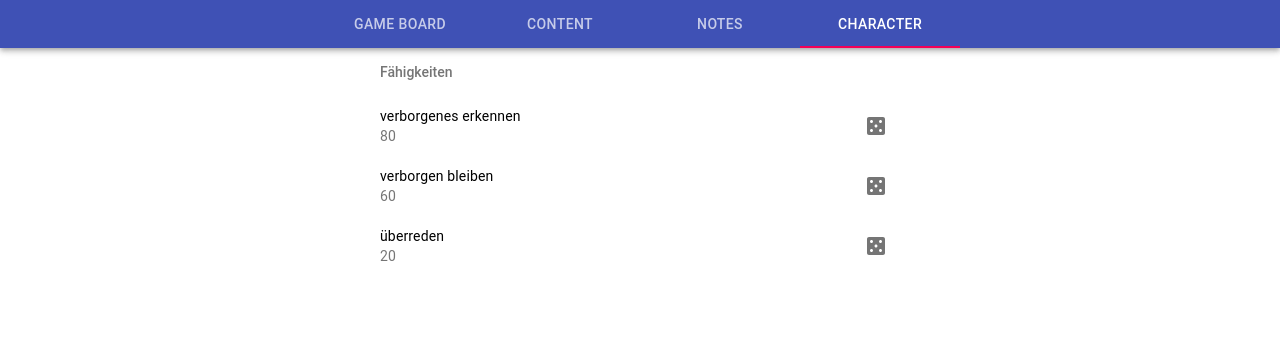
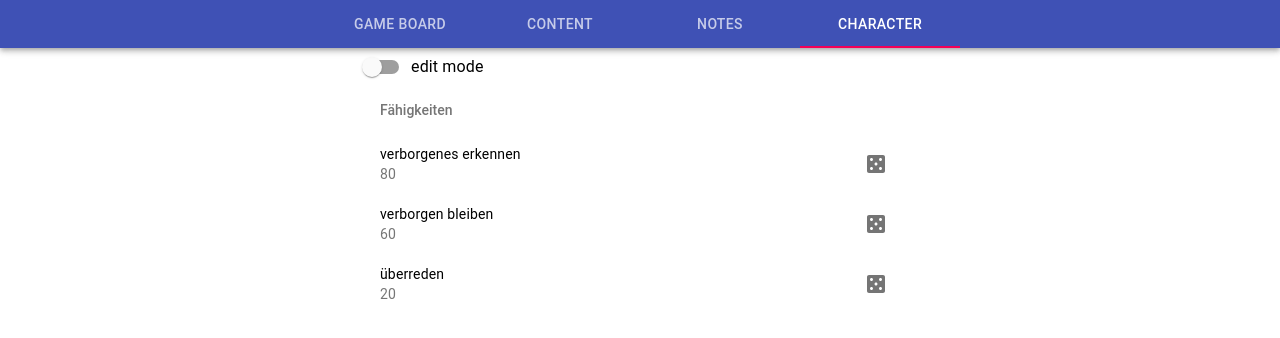
Before and after one commit to XzzX/vtt-frontend, a React (Create React App) app: page /character in a window 1280 px wide. Shown: the top 338 px of the page. Built offline with nearby package versions, Linux system fonts and the light colour scheme.

Commit message:
character sheet update

```diff
--- a/package.json
+++ b/package.json
@@ -12,12 +12,14 @@
     "react": "^16.13.1",
     "react-dom": "^16.13.1",
     "react-markdown": "^4.3.1",
+    "react-redux": "^7.2.1",
     "react-responsive-pinch-zoom-pan": "^0.3.0",
     "react-router": "^5.2.0",
     "react-router-dom": "^5.2.0",
     "react-scripts": "3.4.1",
     "react-simple-code-editor": "^0.11.0",
-    "react-zoom-pan-pinch": "^1.6.1"
+    "react-zoom-pan-pinch": "^1.6.1",
+    "redux": "^4.0.5"
   },
   "scripts": {
     "start": "react-scripts start",
--- a/src/Character.js
+++ b/src/Character.js
@@ -20,6 +20,9 @@ import ListSubheader from '@material-ui/core/ListSubheader';
 
 import IconButton from '@material-ui/core/IconButton';
 import Casino from '@material-ui/icons/Casino';
+
+import Switch from '@material-ui/core/Switch';
+import FormControlLabel from '@material-ui/core/FormControlLabel';
 
 const stats = {
   skills: {
@@ -79,7 +82,24 @@ function SkillItem(props){
   );
 }
 
+function EditSkillItem(props){
+  return (
+    <ListItem dense button onClick={props.onClick}>
+      <ListItemText
+        primary={props.name}
+        secondary={props.value}
+      />
+      <ListItemSecondaryAction>
+        <IconButton>
+          <Casino />
+        </IconButton>
+      </ListItemSecondaryAction>
+    </ListItem>
+  );
+}
+
 function Character() {
+  const [inEditMode, setEditMode] = useState(false);
   const [open, setOpen] = useState(false);
   const [currentSkill, setCurrentSkill] = useState(Object.keys(stats.skills)[0]);
 
@@ -98,6 +118,14 @@ function Character() {
 
   return (
     <Container maxWidth="sm">
+      <FormControlLabel
+        control=
+          <Switch
+            checked={inEditMode}
+            onChange={(event) => setEditMode(event.target.checked)}
+          />
+        label="edit mode"
+      />
       <ChangeValueDialog
         onClose={handleClose}
         name={currentSkill}
--- a/src/index.js
+++ b/src/index.js
@@ -1,6 +1,8 @@
 import React from 'react';
 import ReactDOM from 'react-dom';
 import { BrowserRouter } from 'react-router-dom';
+
+import { Provider } from 'react-redux'
 
 import './index.css';
 import App from './App';
```
Also changed, not shown: 1 other file (tests, documents, lock files or other folders).
